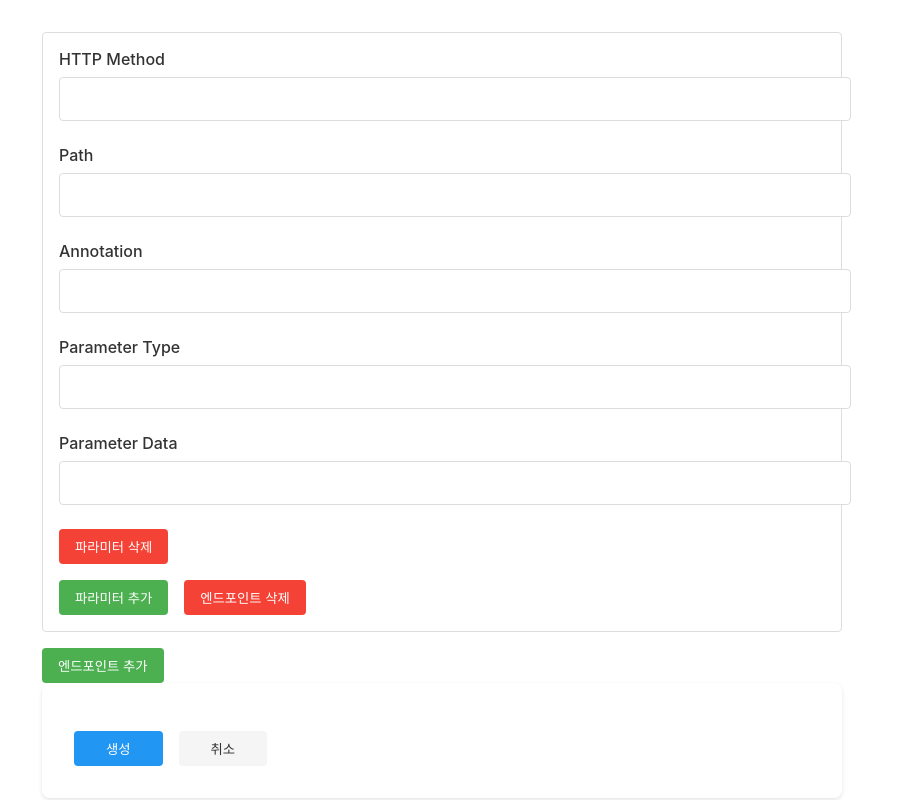
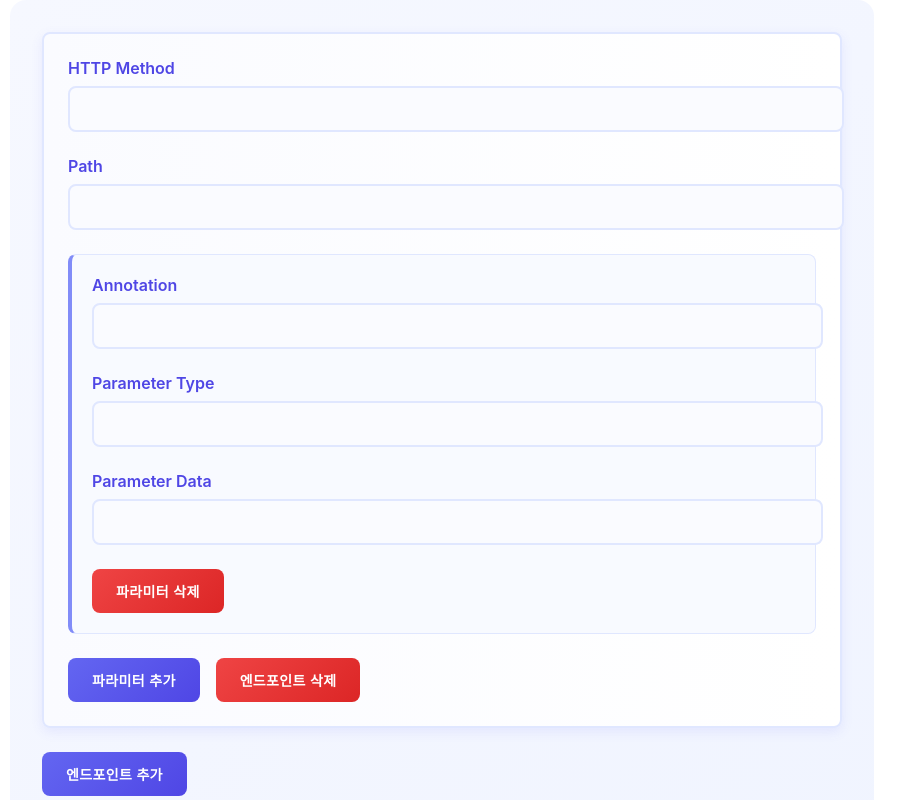
Before and after one commit to ten0213/ProjectManager, a React (Create React App) app in the folder projectmanager/: page /document/create/1 in a window 1280 px wide. Shown: the top 800 px of the page, without its empty margins (198-1103 px from the left). Built offline with nearby package versions, Linux system fonts and the light colour scheme; no server answers.

Commit message:
css 스타일 수정 완료

```diff
--- a/projectmanager/package.json
+++ b/projectmanager/package.json
@@ -5,13 +5,15 @@
   "dependencies": {
     "@testing-library/jest-dom": "^6.6.3",
     "@types/styled-components": "^5.1.34",
+    "axios": "^1.7.9",
     "cra-template-typescript": "1.2.0",
     "react": "^19.0.0",
     "react-dom": "^19.0.0",
     "react-router-dom": "^7.1.3",
     "react-scripts": "5.0.1",
     "sass": "^1.83.4",
-    "styled-components": "^6.1.14"
+    "styled-components": "^6.1.14",
+    "web-vitals": "^4.2.4"
   },
   "scripts": {
     "start": "react-scripts start",
--- a/projectmanager/src/component/Document/CreateDocument.tsx
+++ b/projectmanager/src/component/Document/CreateDocument.tsx
@@ -26,129 +26,168 @@ const FormContainer = styled.div`
   padding: 2rem;
   max-width: 800px;
   margin: 0 auto;
+  background: linear-gradient(135deg, #f6f8ff 0%, #f0f4ff 100%);
+  border-radius: 16px;
 `;
 
 const Form = styled.form`
-  background: white;
-  border-radius: 8px;
-  padding: 2rem;
-  box-shadow: 0 2px 4px rgba(0, 0, 0, 0.1);
+  border-radius: 12px;
+  padding: 1rem 1.5rem;  // 패딩 감소
+  box-shadow: 0 8px 24px rgba(99, 102, 241, 0.15);
+  border: 1px solid #e8eeff;
+  margin-top: 2rem;
+
+  min-width: 300px;  // 최소 너비 설정
+  position: relative;
+
 `;
 
 const FormGroup = styled.div`
   margin-bottom: 1.5rem;
+  position: relative;
 `;
 
 const Label = styled.label`
   display: block;
   margin-bottom: 0.5rem;
-  color: #333;
-  font-weight: 500;
+  color: #4f46e5;
+  font-weight: 600;
+  transition: color 0.3s ease;
 `;
 
 const Input = styled.input`
   width: 100%;
   padding: 0.75rem;
-  border: 1px solid #ddd;
-  border-radius: 4px;
+  border: 2px solid #e0e7ff;
+  border-radius: 8px;
   font-size: 1rem;
+  transition: all 0.3s ease;
+  background-color: #fafbff;
 
   &:focus {
     outline: none;
-    border-color: #2196f3;
+    border-color: #818cf8;
+    box-shadow: 0 0 0 4px rgba(99, 102, 241, 0.1);
+    background-color: white;
+  }
+
+  &:hover {
+    border-color: #a5b4fc;
+    background-color: white;
   }
 `;
 
 const EndpointContainer = styled.div`
-  border: 1px solid #ddd;
-  border-radius: 4px;
-  padding: 1rem;
-  margin-bottom: 1rem;
+  border: 2px solid #e0e7ff;
+  border-radius: 8px;
+  padding: 1.5rem;
+  margin-bottom: 1.5rem;
+  background: linear-gradient(to right, #fafbff, #ffffff);
+  transition: all 0.3s ease;
+  box-shadow: 0 4px 12px rgba(99, 102, 241, 0.1);
+
+  &:hover {
+    border-color: #818cf8;
+    box-shadow: 0 8px 24px rgba(99, 102, 241, 0.15);
+    transform: translateY(-1px);
+  }
 `;
 
 const ParameterContainer = styled.div`
-  margin-top: 1rem;
+  margin-top: 1.5rem;
+  padding: 1.25rem;
+  background-color: #f8faff;
+  border-radius: 8px;
+  border: 1px solid #e0e7ff;
+  border-left: 4px solid #818cf8;
 `;
 
 const ButtonGroup = styled.div`
   display: flex;
   gap: 1rem;
-  margin-top: 1rem;
+  margin-top: 1.5rem;
 `;
+const ActionButton = styled.button`
+  padding: 0.75rem 1.5rem;
+  border-radius: 8px;
+  border: none;
+  font-weight: 600;
+  cursor: pointer;
+  transition: all 0.3s ease;
+  text-transform: uppercase;
+  font-size: 0.875rem;
+  letter-spacing: 0.025em;
 
-const ActionButton = styled.button`
-  padding: 0.5rem 1rem;
-  border-radius: 4px;
-  border: none;
-  font-weight: 500;
-  cursor: pointer;
-  transition: background-color 0.2s;
-
-  &.parameter-add {
-    background-color: #4caf50;
+  &.parameter-add, &.endpoint-add {
+    background: linear-gradient(135deg, #6366f1 0%, #4f46e5 100%);
     color: white;
     &:hover {
-      background-color: #388e3c;
+      background: linear-gradient(135deg, #4f46e5 0%, #4338ca 100%);
+      transform: translateY(-1px);
+      box-shadow: 0 4px 12px rgba(79, 70, 229, 0.3);
     }
   }
 
-  &.parameter-remove {
-    background-color: #f44336;
+  &.parameter-remove, &.endpoint-remove {
+    background: linear-gradient(135deg, #ef4444 0%, #dc2626 100%);
     color: white;
     &:hover {
-      background-color: #d32f2f;
-    }
-  }
-
-  &.endpoint-add {
-    background-color: #4caf50;
-    color: white;
-    &:hover {
-      background-color: #388e3c;
-    }
-  }
-
-  &.endpoint-remove {
-    background-color: #f44336;
-    color: white;
-    &:hover {
-      background-color: #d32f2f;
+      background: linear-gradient(135deg, #dc2626 0%, #b91c1c 100%);
+      transform: translateY(-1px);
+      box-shadow: 0 4px 12px rgba(220, 38, 38, 0.3);
     }
   }
 `;
 
 const SubmitButton = styled.button`
-  padding: 0.5rem 2rem;
-  border-radius: 4px;
+  padding: 0.75rem 2rem;
+  border-radius: 8px;
   border: none;
-  font-weight: 500;
+  font-weight: 600;
   cursor: pointer;
-  background-color: #2196f3;
+  background: linear-gradient(135deg, #6366f1 0%, #4f46e5 100%);
   color: white;
+  transition: all 0.3s ease;
+  text-transform: uppercase;
+  letter-spacing: 0.025em;
+
   &:hover {
-    background-color: #1976d2;
+    background: linear-gradient(135deg, #4f46e5 0%, #4338ca 100%);
+    transform: translateY(-1px);
+    box-shadow: 0 4px 12px rgba(79, 70, 229, 0.3);
   }
 `;
 
 const CancelButton = styled.button`
-  padding: 0.5rem 2rem;
-  border-radius: 4px;
-  border: none;
-  font-weight: 500;
+  padding: 0.75rem 2rem;
+  border-radius: 8px;
+  border: 2px solid #e0e7ff;
+  font-weight: 600;
   cursor: pointer;
-  background-color: #f5f5f5;
-  color: #333;
+  background: white;
+  color: #4f46e5;
+  transition: all 0.3s ease;
+  text-transform: uppercase;
+  letter-spacing: 0.025em;
+
   &:hover {
-    background-color: #e0e0e0;
+    background-color: #f5f7ff;
+    border-color: #818cf8;
+    transform: translateY(-1px);
   }
 `;
 
 const ErrorMessage = styled.div`
-  color: #f44336;
+  color: #ef4444;
   font-size: 0.875rem;
-  margin-top: 0.5rem;
+  margin-top: 0.75rem;
+  padding: 0.75rem;
+  background-color: #fef2f2;
+  border-radius: 6px;
+  border-left: 4px solid #ef4444;
+  font-weight: 500;
+  box-shadow: 0 2px 8px rgba(239, 68, 68, 0.1);
 `;
-
 const CreateDocument: React.FC = () => {
   const { id } = useParams<{ id: string }>();
   const navigate = useNavigate();
--- a/projectmanager/src/scss/Header.scss
+++ b/projectmanager/src/scss/Header.scss
@@ -1,6 +1,6 @@
 .header-container {
   display: flex;
-    justify-content: space-between;
+  justify-content: flex-end;  /* Changed from space-between to flex-end */
   align-items: center;
   padding: 1rem 2rem;
   background-color: white;
@@ -29,10 +29,10 @@
   font-weight: 500;
   cursor: pointer;
   transition: background-color 0.2s;
+}
 
-    &:hover {
-      background-color: darken(#1a73e8, 5%);
-    }
+.profile-avatar:hover {
+  background-color: #1557b0;  /* Darkened #1a73e8 */
 }
 
 .profile-info {
@@ -53,7 +53,7 @@
 .profile-popup {
   position: absolute;
   top: calc(100% + 10px);
-    right: -145px;
+  right: 0;  /* Changed from -145px to 0 to align with the profile */
   width: 300px;
   background-color: white;
   border-radius: 8px;
@@ -63,8 +63,9 @@
   visibility: hidden;
   transform: translateY(-10px);
   transition: opacity 0.2s, transform 0.2s, visibility 0.2s;
+}
 
-    &.active {
+.profile-popup.active {
   opacity: 1;
   visibility: visible;
   transform: translateY(0);
@@ -73,13 +74,15 @@
 .popup-header {
   padding: 16px;
   border-bottom: 1px solid #eee;
+}
 
-      .profile-info-extended {
+.popup-header .profile-info-extended {
   display: flex;
   align-items: center;
   gap: 12px;
+}
 
-        .popup-avatar {
+.popup-header .profile-info-extended .popup-avatar {
   width: 48px;
   height: 48px;
   background-color: #1a73e8;
@@ -91,25 +94,26 @@
   font-weight: 500;
 }
 
-        .info {
+.popup-header .profile-info-extended .info {
   flex: 1;
-          .name {
+}
+
+.popup-header .profile-info-extended .info .name {
   font-weight: 500;
   color: #333;
   margin-bottom: 4px;
 }
-          .role {
+
+.popup-header .profile-info-extended .info .role {
   font-size: 0.8rem;
   color: #666;
-          }
-        }
-      }
 }
 
 .popup-content {
   padding: 8px 0;
+}
 
-      .menu-item {
+.popup-content .menu-item {
   padding: 12px 16px;
   display: flex;
   align-items: center;
@@ -117,18 +121,18 @@
   text-decoration: none;
   transition: background-color 0.2s;
   cursor: pointer;
+}
 
-        &:hover {
+.popup-content .menu-item:hover {
   background-color: #f5f5f5;
-        }
-      }
 }
 
 .popup-footer {
   padding: 8px 0;
   border-top: 1px solid #eee;
+}
 
-      .logout-button {
+.popup-footer .logout-button {
   width: 100%;
   padding: 12px 16px;
   text-align: left;
@@ -137,10 +141,8 @@
   color: #333;
   cursor: pointer;
   transition: background-color 0.2s;
+}
 
-        &:hover {
+.popup-footer .logout-button:hover {
   background-color: #f5f5f5;
 }
-      }
-    }
-  }
```
Also changed, not shown: projectmanager/src/component/Document/DocumentDetail.tsx (+91 -35 lines), 1 other file (tests, documents, lock files or other folders). Lines whose indentation alone changed are shown as unchanged.
